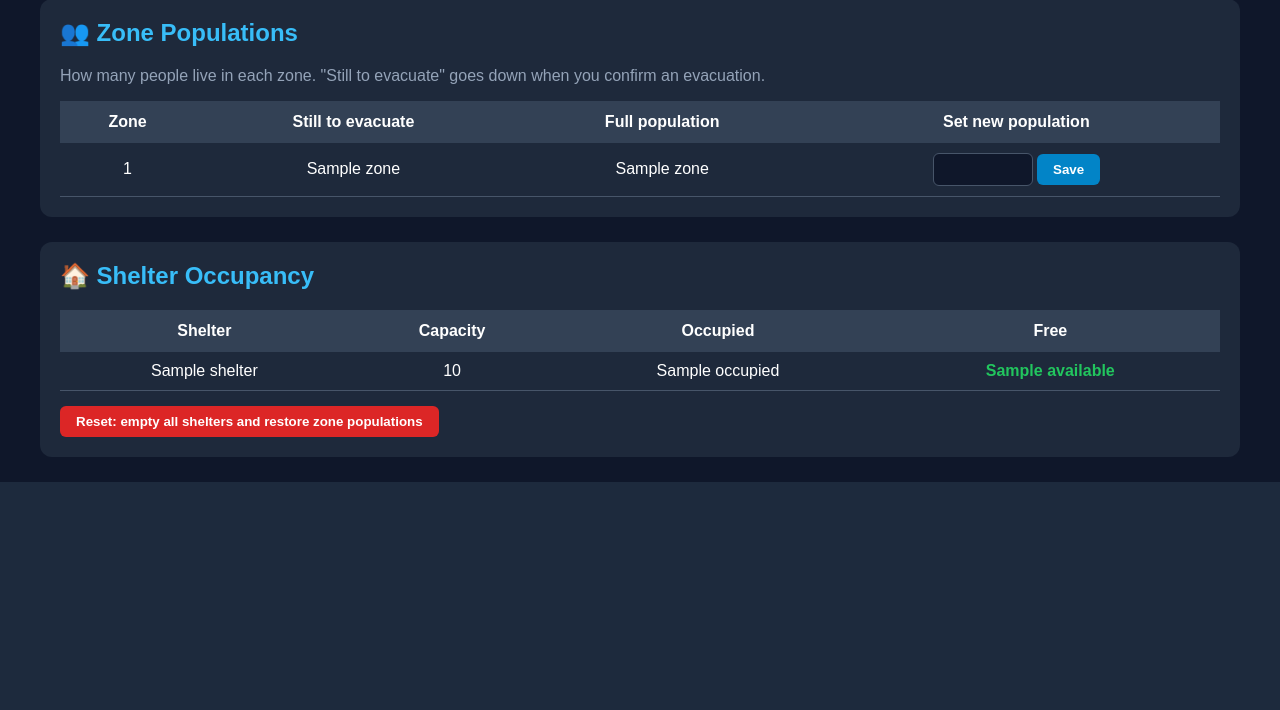
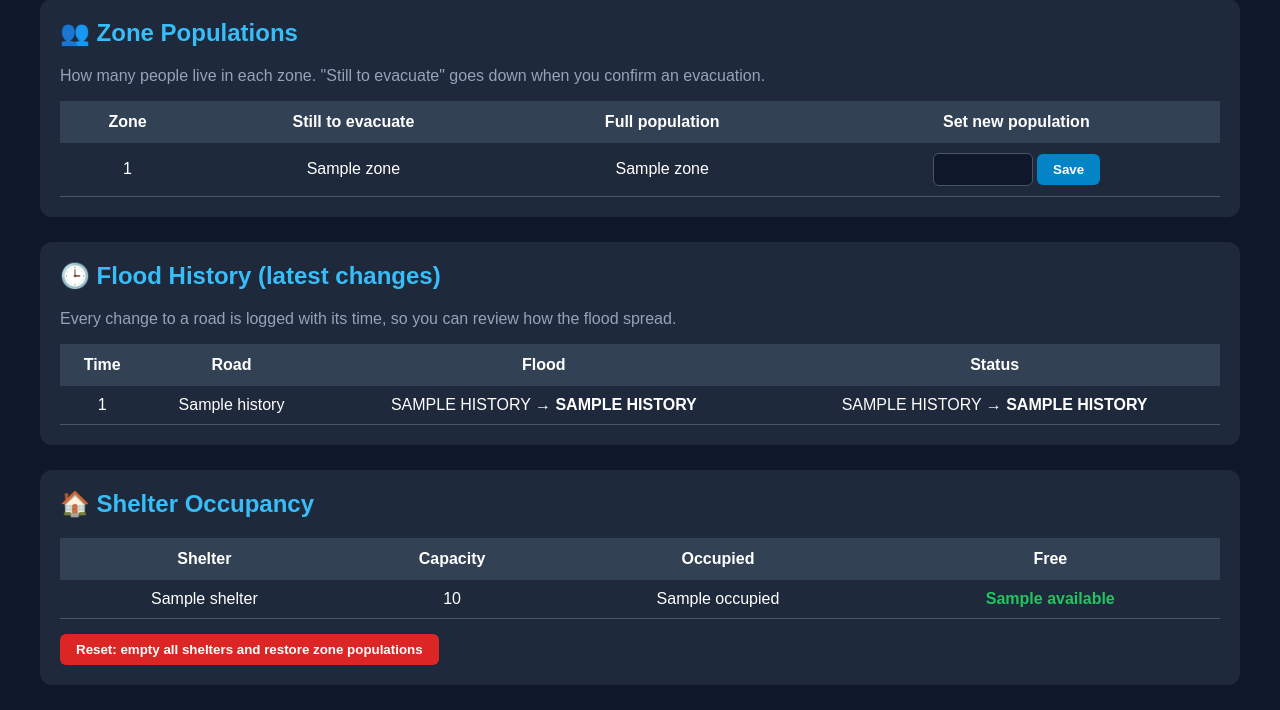
Before and after one commit to shaikyakub071-coder/flood_evacuation-planner, a Flask app: template templates/admin.html in a window 1280 px wide. Shown: the part 353-1063 px from the top of the page. Before the commit the page ends 835 px from the top, so only its background shows below. Run offline with Flask 3, Linux system fonts and the light colour scheme; the template is opened without the code that fills it: most values are stand-ins (such as "Sample title", 1, 10 or a date in 2020); some libraries are stand-ins or nearby versions.

Commit message:
Add flood history section to admin page
Added a section to display flood history with a table showing the latest changes, including time, road, flood status, and occupancy status.

```diff
--- a/templates/admin.html
+++ b/templates/admin.html
@@ -155,6 +155,36 @@
     </div>
 
     <div class="road-box" style="margin-top:25px;">
+        <h2 style="color:#38bdf8;margin-top:0;">🕒 Flood History (latest changes)</h2>
+        <p style="color:#94a3b8;margin-top:0;">
+            Every change to a road is logged with its time, so you can
+            review how the flood spread.
+        </p>
+        <table>
+            <thead>
+                <tr>
+                    <th>Time</th>
+                    <th>Road</th>
+                    <th>Flood</th>
+                    <th>Status</th>
+                </tr>
+            </thead>
+            <tbody>
+            {% for h in history %}
+                <tr>
+                    <td>{{ h[0] }}</td>
+                    <td>{{ h[1] }}</td>
+                    <td>{{ h[2]|upper }} → <b>{{ h[3]|upper }}</b></td>
+                    <td>{{ h[4]|upper }} → <b>{{ h[5]|upper }}</b></td>
+                </tr>
+            {% else %}
+                <tr><td colspan="4">No changes yet.</td></tr>
+            {% endfor %}
+            </tbody>
+        </table>
+    </div>
+
+    <div class="road-box" style="margin-top:25px;">
         <h2 style="color:#38bdf8;margin-top:0;">🏠 Shelter Occupancy</h2>
         <table>
             <thead>
```
